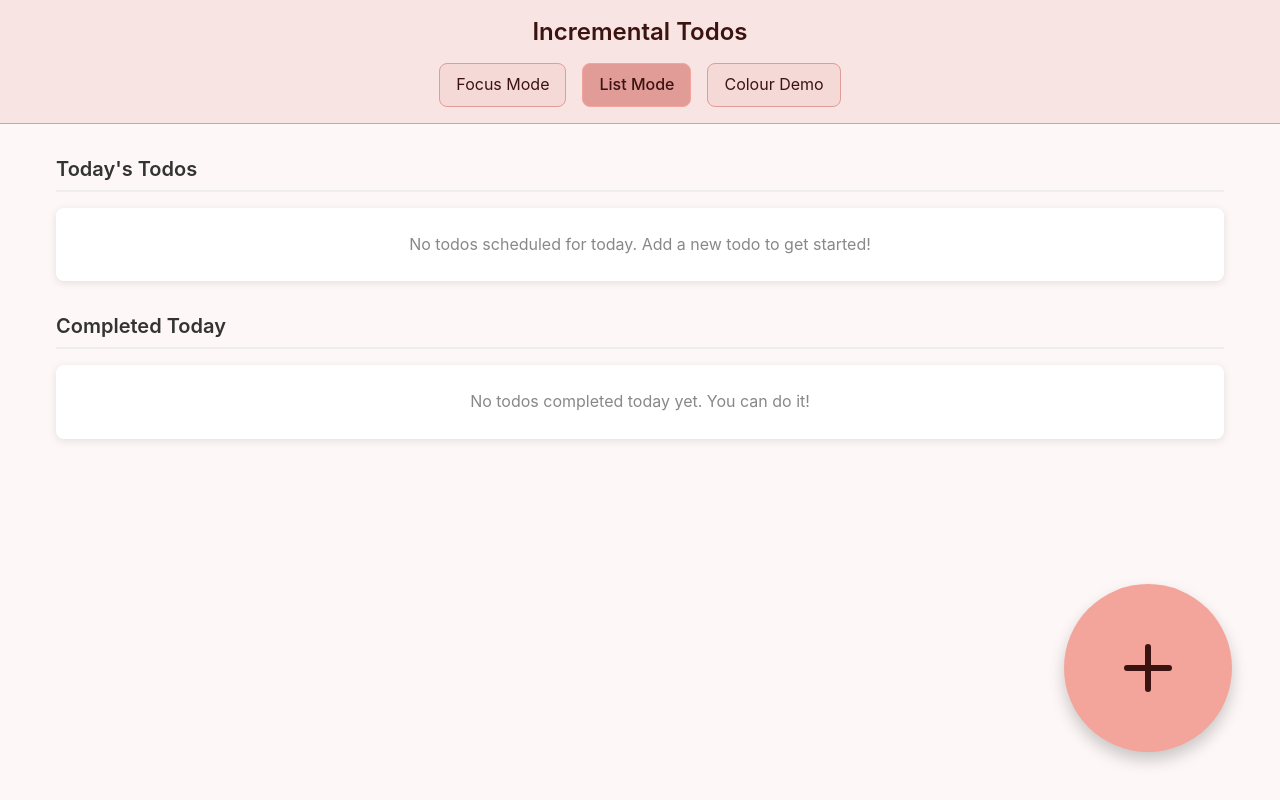
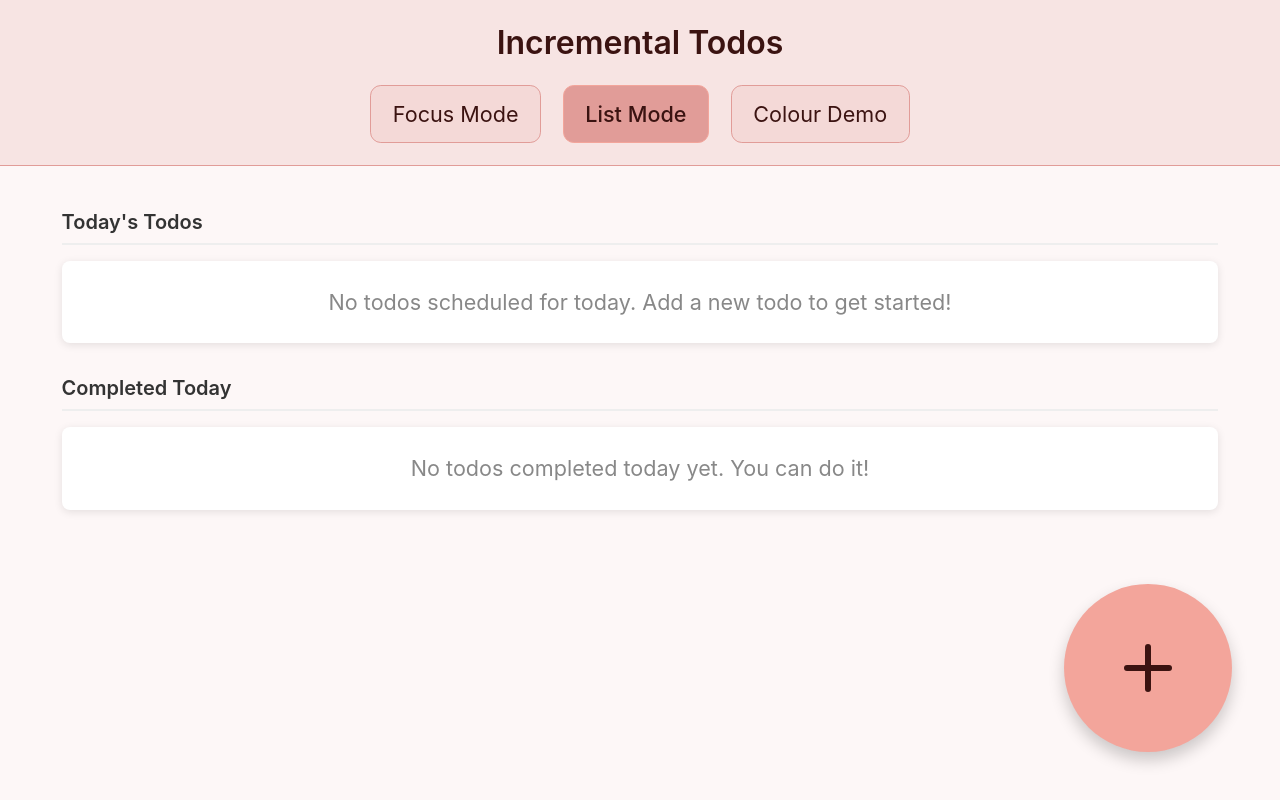
Before and after one commit to Talia-12/IncrementalTodos, a SvelteKit app: page /list in a window 1280 px wide. Built offline with nearby package versions, Linux system fonts and the light colour scheme.

Commit message:
screw with text sizing

```diff
--- a/src/app.css
+++ b/src/app.css
@@ -51,27 +51,27 @@
   --priority-4: var(--color-red-tint-hsl1);
   --priority-5: var(--color-purple-tint-hsl1);
 
-  /* Typography */
+  /* Typography - Increased by ~35% */
   --font-family: -apple-system, BlinkMacSystemFont, 'Segoe UI', Roboto, Oxygen, Ubuntu, Cantarell, 'Open Sans', 'Helvetica Neue', sans-serif;
-  --font-size-xs: 0.75rem;   /* 12px */
-  --font-size-sm: 0.875rem;  /* 14px */
-  --font-size-md: 1rem;      /* 16px */
-  --font-size-lg: 1.125rem;  /* 18px */
-  --font-size-xl: 1.25rem;   /* 20px */
-  --font-size-2xl: 1.5rem;   /* 24px */
+  --font-size-xs: 1rem;      /* 16px (was 12px) */
+  --font-size-sm: 1.175rem;  /* 18.8px (was 14px) */
+  --font-size-md: 1.35rem;   /* 21.6px (was 16px) */
+  --font-size-lg: 1.525rem;  /* 24.4px (was 18px) */
+  --font-size-xl: 1.7rem;    /* 27.2px (was 20px) */
+  --font-size-2xl: 2rem;     /* 32px (was 24px) */
 
-  /* Spacing */
-  --spacing-xs: 0.25rem;   /* 4px */
-  --spacing-sm: 0.5rem;    /* 8px */
-  --spacing-md: 1rem;      /* 16px */
-  --spacing-lg: 1.5rem;    /* 24px */
-  --spacing-xl: 2rem;      /* 32px */
-  --spacing-2xl: 3rem;     /* 48px */
+  /* Spacing - Adjusted to maintain balance with larger text */
+  --spacing-xs: 0.35rem;   /* 5.6px (was 4px) */
+  --spacing-sm: 0.675rem;  /* 10.8px (was 8px) */
+  --spacing-md: 1.35rem;   /* 21.6px (was 16px) */
+  --spacing-lg: 2rem;      /* 32px (was 24px) */
+  --spacing-xl: 2.7rem;    /* 43.2px (was 32px) */
+  --spacing-2xl: 4rem;     /* 64px (was 48px) */
 
-  /* Borders */
-  --border-radius-sm: 0.25rem;  /* 4px */
-  --border-radius-md: 0.5rem;   /* 8px */
-  --border-radius-lg: 1rem;     /* 16px */
+  /* Borders - Slightly increased for balance */
+  --border-radius-sm: 0.35rem;  /* 5.6px (was 4px) */
+  --border-radius-md: 0.675rem; /* 10.8px (was 8px) */
+  --border-radius-lg: 1.35rem;  /* 21.6px (was 16px) */
   --border-radius-full: 9999px;
 
   /* Shadows */
@@ -315,8 +315,8 @@ input[type="checkbox"], input[type="radio"] {
 .checkbox-container {
   position: relative;
   display: block;
-  min-width: 24px;
-  height: 24px;
+  min-width: 32px;
+  height: 32px;
   margin-right: var(--spacing-md);
   cursor: pointer;
 }
@@ -333,8 +333,8 @@ input[type="checkbox"], input[type="radio"] {
   position: absolute;
   top: 0;
   left: 0;
-  height: 24px;
-  width: 24px;
+  height: 32px;
+  width: 32px;
   background-color: var(--surface);
   border: 2px solid var(--border-dark);
   border-radius: var(--border-radius-sm);
@@ -361,13 +361,11 @@ input[type="checkbox"], input[type="radio"] {
 }
 
 .checkbox-container .checkmark:after {
-  left: 8px;
-  top: 4px;
-  width: 5px;
-  height: 10px;
-  border: solid white;
-  border-width: 0 2px 2px 0;
-  transform: rotate(45deg);
+  left: 11px;
+  top: 6px;
+  width: 7px;
+  height: 14px;
+  border-width: 0 3px 3px 0;
 }
 
 /* ===== CARDS & CONTAINERS ===== */
@@ -504,8 +502,8 @@ input[type="checkbox"], input[type="radio"] {
   font-weight: bold;
   border-radius: var(--border-radius-sm);
   font-size: var(--font-size-md);
-  width: 32px;
-  height: 32px;
+  width: 42px;
+  height: 42px;
 }
 
 /* ===== RESPONSIVE STYLES ===== */
@@ -524,15 +522,19 @@ input[type="checkbox"], input[type="radio"] {
     width: 95%;
     padding: var(--spacing-lg);
   }
+
+  :root {
+    --font-size-md: 1.25rem;
+  }
 }
 
 @media (max-width: 480px) {
   :root {
-    --font-size-md: 0.9375rem; /* 15px */
+    --font-size-md: 1.175rem;
   }
 
   .container {
-    padding: 0 var(--spacing-sm);
+    padding: 0 var(--spacing-md);
   }
 
   main {
```
Also changed, not shown: src/lib/components/FocusedTodo.svelte (+26 -21 lines).
